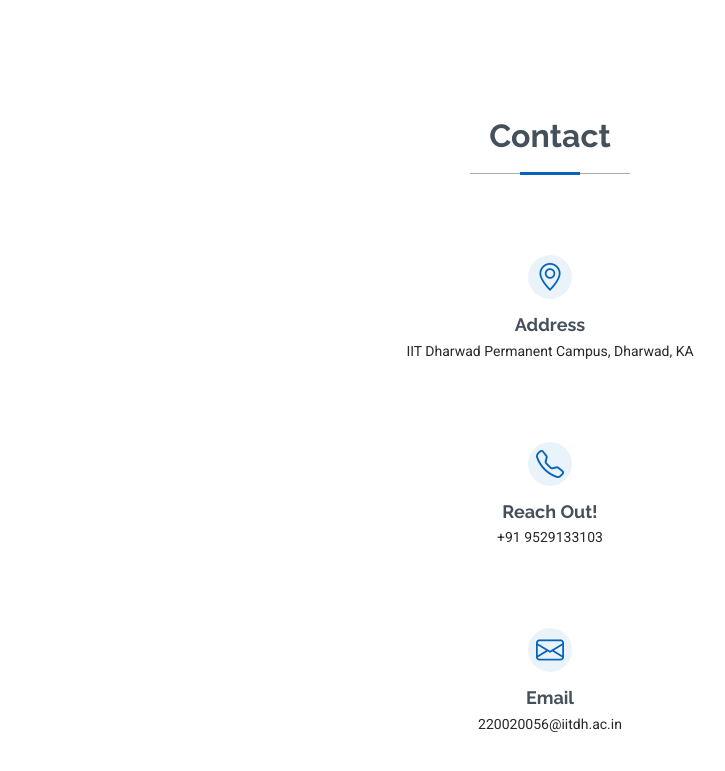
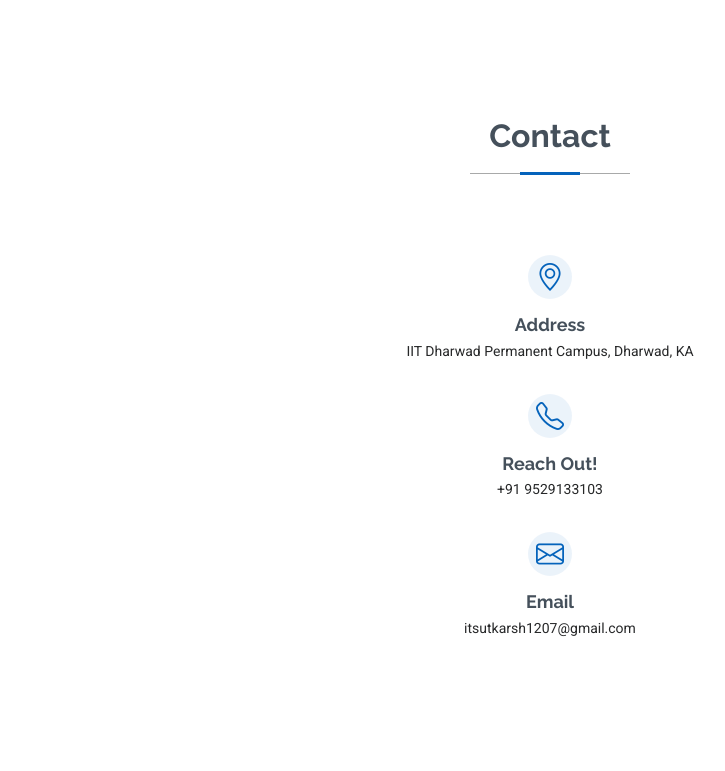
Before and after one commit to Utkarshgupta56/Portfolio, a plain HTML site: page index.html in a window 1280 px wide. Shown: the part 3708-4479 px from the top of the page, without its empty margins (140-865 px from the left). After the commit the page ends 4407 px from the top, so only its background shows below. Drawn offline with Linux system fonts and the light colour scheme.

Commit message:
New Updates enrolled

```diff
--- a/assets/css/main.css
+++ b/assets/css/main.css
@@ -1117,7 +1117,7 @@
 # Contact Section
 --------------------------------------------------------------*/
 .contact .contact-content {
-  gap: 40px;
+  gap: 16px;
   max-width: 600px;
   margin: 0 auto;
 }
@@ -1127,7 +1127,7 @@
 }
 
 .contact .info-item+.info-item {
-  margin-top: 40px;
+  margin-top: 16px;
 }
 
 .contact .info-item i {
--- a/index.html
+++ b/index.html
@@ -345,7 +345,7 @@
                   <i class="bi bi-envelope fs-3"></i>
                   <div>
                       <h3>Email</h3>
-                      <p>220020056@iitdh.ac.in</p>
+                      <p>itsutkarsh1207@gmail.com</p>
                   </div>
               </div><!-- End Info Item -->
 
```
